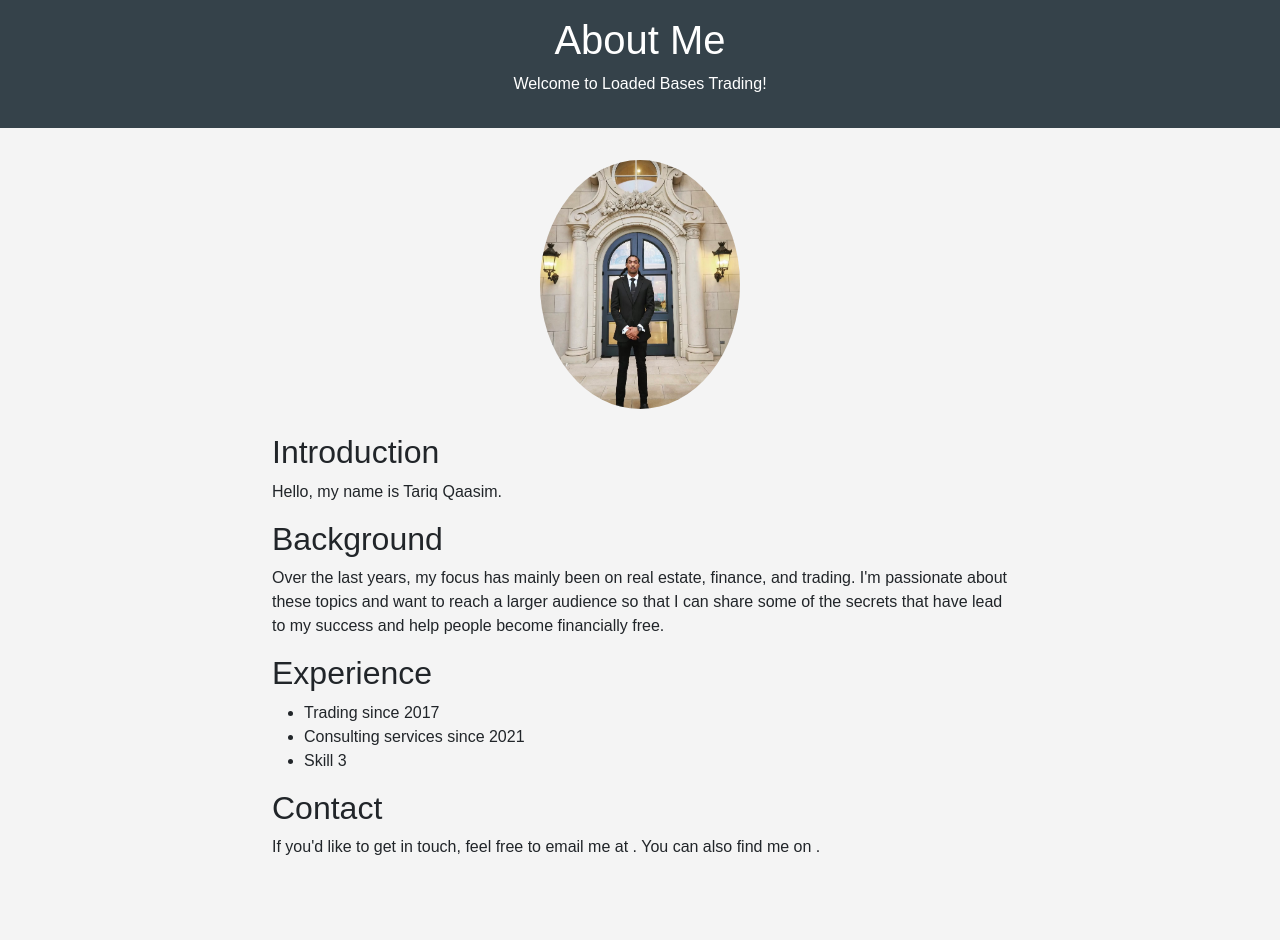
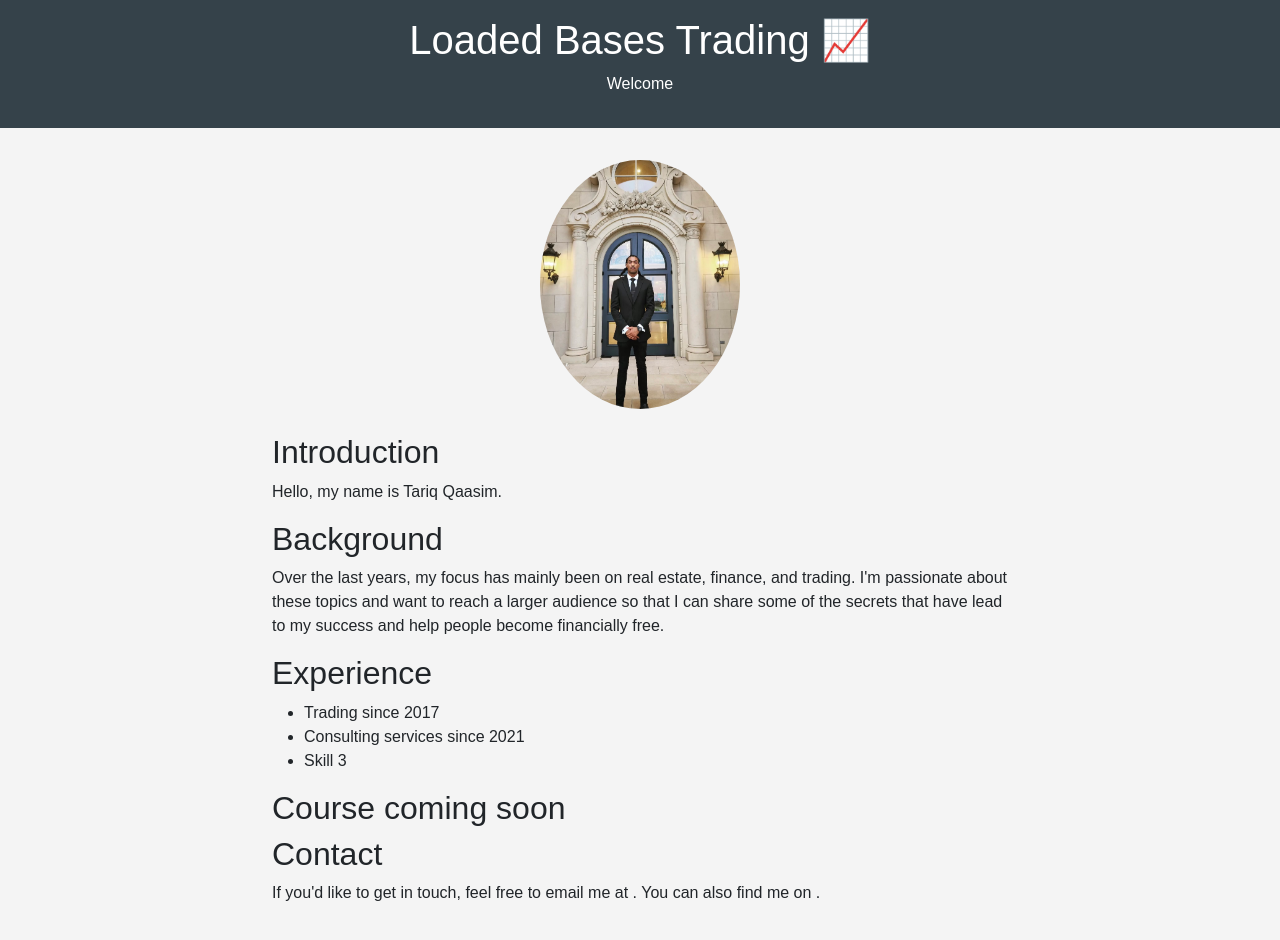
Before and after one commit to Loaded-Bases-Trading/loaded-bases-trading.github.io, a plain HTML site: page index.html in a window 1280 px wide. Before the commit the page ends 907 px from the top, so only its background shows below. Drawn offline with nearby package versions, Linux system fonts and the light colour scheme.

Commit message:
Update index.html

```diff
--- a/index.html
+++ b/index.html
@@ -3,7 +3,7 @@
 <head>
     <meta charset="UTF-8">
     <meta name="viewport" content="width=device-width, initial-scale=1.0">
-    <title>About Me</title>
+    <title>Loaded Basis Trading</title>
     <link rel="stylesheet" href="https://cdn.jsdelivr.net/npm/bootstrap@5.3.0/dist/css/bootstrap.min.css">
     <style>
         body {
@@ -31,8 +31,8 @@
 </head>
 
     <header>
-        <h1>About Me</h1>
-        <p>Welcome to Loaded Bases Trading!</p>
+        <h1>Loaded Bases Trading 📈</h1>
+        <p>Welcome</p>
     </header>
     <div class="container">
         <div class="text-center">
@@ -52,6 +52,8 @@
             <li>Skill 3</li>
         </ul>
 
+	<h2>Course coming soon</h2>
+
         <h2>Contact</h2>
         <p>If you'd like to get in touch, feel free to email me at . You can also find me on .</p>
     </div>
```
